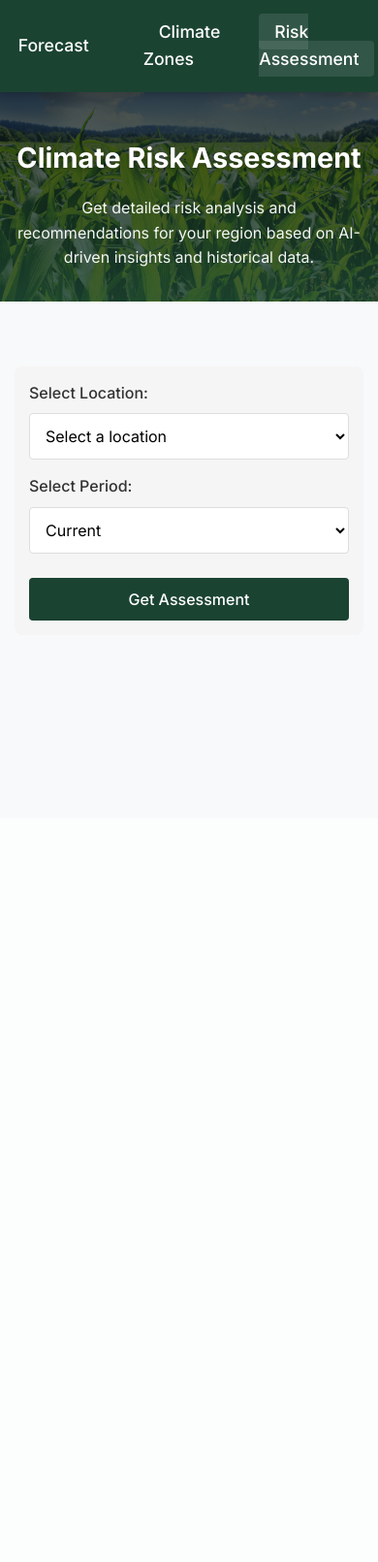
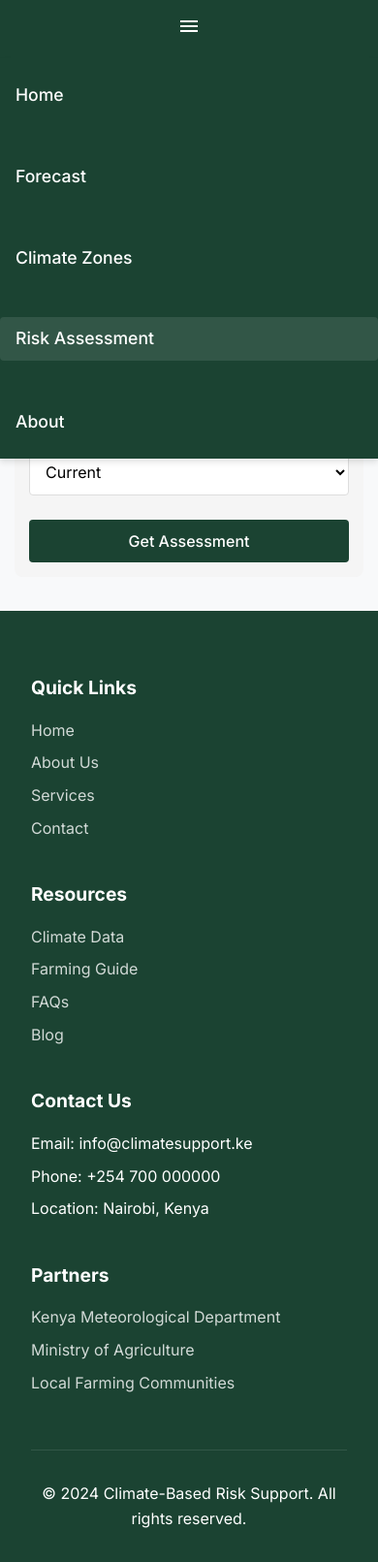
Before and after one commit to kiptoorono/riskassesment, a Flask app: page /risk_assessment in a window 390 px wide. Shown: the whole page at 97% size. Before the commit the page ends 640 px from the top, so only its background shows below. Run offline with Flask 3, Linux system fonts and the light colour scheme.

Commit message:
tried to fixed nav bar :(

```diff
--- a/templates/base.html
+++ b/templates/base.html
@@ -3,9 +3,9 @@
 <head>
     <meta charset="UTF-8">
     <meta name="viewport" content="width=device-width, initial-scale=1.0">
-    <title>{% block title %}Climate-Based Risk Support{% endblock %}</title>
+    <title>{% block title %}Climate-Based Risk Support for Kenyan Farmers{% endblock %}</title>
+    <link href="https://fonts.googleapis.com/icon?family=Material+Icons" rel="stylesheet">
     <link href="https://fonts.googleapis.com/css2?family=Inter:wght@400;500;600;700&display=swap" rel="stylesheet">
-    <link href="https://fonts.googleapis.com/icon?family=Material+Icons" rel="stylesheet">
     <style>
         * {
             margin: 0;
@@ -18,9 +18,10 @@
             --primary-color: #1B4332;
             --secondary-color: #2D6A4F;
             --text-color: #333;
-            --background-color: #f8f9fa;
-            --light-bg: #fff;
+            --background-color: #fff;
+            --light-bg: #f8f9fa;
             --accent-color: #40916C;
+            --nav-height: 60px;
         }
 
         body {
@@ -30,6 +31,7 @@
             min-height: 100vh;
             display: flex;
             flex-direction: column;
+            padding-top: var(--nav-height);
         }
 
         nav {
@@ -40,14 +42,27 @@
             top: 0;
             z-index: 1000;
             box-shadow: 0 2px 8px rgba(0,0,0,0.2);
+            height: var(--nav-height);
+            display: flex;
+            align-items: center;
         }
 
         .nav-container {
             max-width: 1200px;
             margin: 0 auto;
             display: flex;
-            justify-content: center;
+            justify-content: space-between;
             align-items: center;
+        }
+
+        .menu-toggle {
+            display: none;
+            background: none;
+            border: none;
+            color: white;
+            font-size: 1.5rem;
+            cursor: pointer;
+            padding: 0.5rem;
         }
 
         .nav-links {
@@ -63,68 +78,35 @@
             text-decoration: none;
             font-size: 1.1rem;
             font-weight: 500;
+            transition: all 0.3s;
             padding: 0.5rem 1rem;
             border-radius: 4px;
-            transition: all 0.3s;
         }
 
         .nav-links a:hover, .nav-links a.active {
-            background-color: rgba(255,255,255,0.15);
-        }
-
-        .menu-toggle {
-            display: none;
-            background: none;
-            border: none;
-            color: white;
-            font-size: 1.5rem;
-            cursor: pointer;
-            padding: 0.5rem;
-            z-index: 1001;
-        }
-
-        main {
-            flex: 1;
-            margin-top: 60px;
-        }
-
-        footer {
-            background-color: var(--primary-color);
-            color: white;
-            padding: 1rem;
-            text-align: center;
+            background-color: rgba(255,255,255,0.1);
         }
 
         @media (max-width: 768px) {
-            nav {
-                padding: 0;
-            }
-
-            .nav-container {
-                justify-content: flex-start;
-                padding: 0.5rem;
-            }
-
             .menu-toggle {
                 display: block;
             }
 
             .nav-links {
-                position: fixed;
-                top: 0;
-                left: -100%;
-                width: 80%;
-                height: 100vh;
+                display: none;
+                position: absolute;
+                top: 100%;
+                left: 0;
+                right: 0;
+                flex-direction: column;
+                gap: 0;
                 background-color: var(--primary-color);
-                flex-direction: column;
-                justify-content: flex-start;
-                padding-top: 4rem;
-                transition: left 0.3s ease;
-                gap: 0;
+                padding: 1rem 0;
+                box-shadow: 0 4px 6px rgba(0,0,0,0.1);
             }
 
             .nav-links.active {
-                left: 0;
+                display: flex;
             }
 
             .nav-links li {
@@ -133,37 +115,60 @@
 
             .nav-links a {
                 display: block;
-                padding: 1rem 1.5rem;
-                font-size: 1rem;
+                padding: 1rem 2rem;
                 border-radius: 0;
-                border-bottom: 1px solid rgba(255,255,255,0.1);
             }
+        }
 
-            .nav-links a:hover, .nav-links a.active {
-                background-color: var(--secondary-color);
-            }
+        main {
+            flex: 1;
+            margin-top: 0;
+        }
 
-            .nav-overlay {
-                position: fixed;
-                top: 0;
-                left: 0;
-                width: 100%;
-                height: 100%;
-                background-color: rgba(0,0,0,0.5);
-                opacity: 0;
-                visibility: hidden;
-                transition: all 0.3s ease;
-                z-index: 999;
-            }
+        footer {
+            background-color: var(--primary-color);
+            color: white;
+            padding: 4rem 2rem 2rem;
+            margin-top: auto;
+        }
 
-            .nav-overlay.active {
-                opacity: 1;
-                visibility: visible;
-            }
+        .footer-content {
+            max-width: 1200px;
+            margin: 0 auto;
+            display: grid;
+            grid-template-columns: repeat(auto-fit, minmax(250px, 1fr));
+            gap: 2rem;
+        }
 
-            body.nav-open {
-                overflow: hidden;
-            }
+        .footer-section h4 {
+            margin-bottom: 1rem;
+            font-size: 1.2rem;
+        }
+
+        .footer-section ul {
+            list-style: none;
+        }
+
+        .footer-section ul li {
+            margin-bottom: 0.5rem;
+        }
+
+        .footer-section a {
+            color: white;
+            text-decoration: none;
+            opacity: 0.8;
+            transition: opacity 0.3s;
+        }
+
+        .footer-section a:hover {
+            opacity: 1;
+        }
+
+        .copyright {
+            text-align: center;
+            margin-top: 3rem;
+            padding-top: 2rem;
+            border-top: 1px solid rgba(255,255,255,0.1);
         }
     </style>
     {% block extra_css %}{% endblock %}
@@ -174,7 +179,6 @@
             <button class="menu-toggle" aria-label="Toggle navigation">
                 <span class="material-icons">menu</span>
             </button>
-            <div class="nav-overlay"></div>
             <ul class="nav-links">
                 <li><a href="/" {% if request.path == '/' %}class="active"{% endif %}>Home</a></li>
                 <li><a href="/forecast" {% if request.path == '/forecast' %}class="active"{% endif %}>Forecast</a></li>
@@ -190,49 +194,69 @@
     </main>
 
     <footer>
-        <p>&copy; 2024 Climate-Based Risk Support. All rights reserved.</p>
+        <div class="footer-content">
+            <div class="footer-section">
+                <h4>Quick Links</h4>
+                <ul>
+                    <li><a href="/">Home</a></li>
+                    <li><a href="/about">About Us</a></li>
+                    <li><a href="/forecast">Services</a></li>
+                    <li><a href="#">Contact</a></li>
+                </ul>
+            </div>
+            <div class="footer-section">
+                <h4>Resources</h4>
+                <ul>
+                    <li><a href="/climate_zones">Climate Data</a></li>
+                    <li><a href="/risk_assessment">Farming Guide</a></li>
+                    <li><a href="#">FAQs</a></li>
+                    <li><a href="#">Blog</a></li>
+                </ul>
+            </div>
+            <div class="footer-section">
+                <h4>Contact Us</h4>
+                <ul>
+                    <li>Email: info@climatesupport.ke</li>
+                    <li>Phone: +254 700 000000</li>
+                    <li>Location: Nairobi, Kenya</li>
+                </ul>
+            </div>
+            <div class="footer-section">
+                <h4>Partners</h4>
+                <ul>
+                    <li><a href="#">Kenya Meteorological Department</a></li>
+                    <li><a href="#">Ministry of Agriculture</a></li>
+                    <li><a href="#">Local Farming Communities</a></li>
+                </ul>
+            </div>
+        </div>
+        <div class="copyright">
+            <p>&copy; 2024 Climate-Based Risk Support. All rights reserved.</p>
+        </div>
     </footer>
 
     <script>
-        const menuToggle = document.querySelector('.menu-toggle');
-        const navLinks = document.querySelector('.nav-links');
-        const navOverlay = document.querySelector('.nav-overlay');
-        const body = document.body;
-
-        function closeNav() {
-            navLinks.classList.remove('active');
-            navOverlay.classList.remove('active');
-            body.classList.remove('nav-open');
-        }
-
-        menuToggle.addEventListener('click', (e) => {
-            e.stopPropagation();
-            navLinks.classList.toggle('active');
-            navOverlay.classList.toggle('active');
-            body.classList.toggle('nav-open');
-        });
-
-        navOverlay.addEventListener('click', closeNav);
-
-        document.querySelectorAll('.nav-links a').forEach(link => {
-            link.addEventListener('click', (e) => {
-                e.preventDefault();
-                const href = link.getAttribute('href');
-                closeNav();
-                // Small delay to allow animation to complete
-                setTimeout(() => {
-                    window.location.href = href;
-                }, 300);
-            });
+        // Mobile navigation functionality
+        document.querySelector('.menu-toggle').addEventListener('click', function(event) {
+            event.stopPropagation();
+            document.querySelector('.nav-links').classList.toggle('active');
         });
 
         // Close menu when clicking outside
-        document.addEventListener('click', (e) => {
-            if (navLinks.classList.contains('active') &&
-                !navLinks.contains(e.target) &&
-                !menuToggle.contains(e.target)) {
-                closeNav();
+        document.addEventListener('click', function(event) {
+            const nav = document.querySelector('nav');
+            const navLinks = document.querySelector('.nav-links');
+
+            if (!nav.contains(event.target) && navLinks.classList.contains('active')) {
+                navLinks.classList.remove('active');
             }
+        });
+
+        // Close menu when clicking a link
+        document.querySelectorAll('.nav-links a').forEach(link => {
+            link.addEventListener('click', () => {
+                document.querySelector('.nav-links').classList.remove('active');
+            });
         });
     </script>
     {% block extra_js %}{% endblock %}
--- a/templates/risk_assessment.html
+++ b/templates/risk_assessment.html
@@ -1,11 +1,8 @@
-<!DOCTYPE html>
-<html lang="en">
-<head>
-    <meta charset="UTF-8">
-    <meta name="viewport" content="width=device-width, initial-scale=1.0">
-    <title>Risk Assessment - Climate-Based Risk Support</title>
-    <link href="https://fonts.googleapis.com/icon?family=Material+Icons" rel="stylesheet">
-    <link href="https://fonts.googleapis.com/css2?family=Inter:wght@400;500;600;700&display=swap" rel="stylesheet">
+{% extends "base.html" %}
+
+{% block title %}Risk Assessment - Climate-Based Risk Support{% endblock %}
+
+{% block extra_css %}
     <script src="https://cdn.jsdelivr.net/npm/chart.js"></script>
     <style>
         * {
@@ -22,12 +19,14 @@
             --background-color: #f8f9fa;
             --light-bg: #fff;
             --accent-color: #40916C;
+            --nav-height: 60px;
         }
 
         body {
             background-color: var(--background-color);
             color: var(--text-color);
             line-height: 1.6;
+            padding-top: var(--nav-height);
         }
 
         nav {
@@ -64,14 +63,14 @@
         }
 
         .header {
-            padding: 8rem 2rem 4rem;
+            padding: 6rem 2rem 4rem;
             background: linear-gradient(rgba(0, 0, 0, 0.65), rgba(27, 67, 50, 0.85)), url('/images/hero-bg.jpg');
             background-size: cover;
             background-position: center;
             color: white;
             text-align: center;
             margin-bottom: 2rem;
-            margin-top: 60px;
+            margin-top: calc(-1 * var(--nav-height));
         }
 
         .header h1 {
@@ -609,18 +608,9 @@
             }
         }
     </style>
-</head>
-<body>
-    <nav>
-        <ul class="nav-links">
-            <li><a href="/">Home</a></li>
-            <li><a href="/forecast">Forecast</a></li>
-            <li><a href="/climate_zones">Climate Zones</a></li>
-            <li><a href="/risk_assessment" class="active">Risk Assessment</a></li>
-            <li><a href="/about">About</a></li>
-        </ul>
-    </nav>
-
+{% endblock %}
+
+{% block content %}
     <header class="header">
         <h1>Climate Risk Assessment</h1>
         <p>Get detailed risk analysis and recommendations for your region based on AI-driven insights and historical data.</p>
@@ -833,7 +823,9 @@
             </div>
         </div>
     </div>
-
+{% endblock %}
+
+{% block extra_js %}
     <script>
         let riskChart = null;
         let trendChart = null;
@@ -1705,5 +1697,4 @@
             };
         }
     </script>
-</body>
-</html>
+{% endblock %}
```
Also changed, not shown: templates/index.html (+22 -2 lines).
